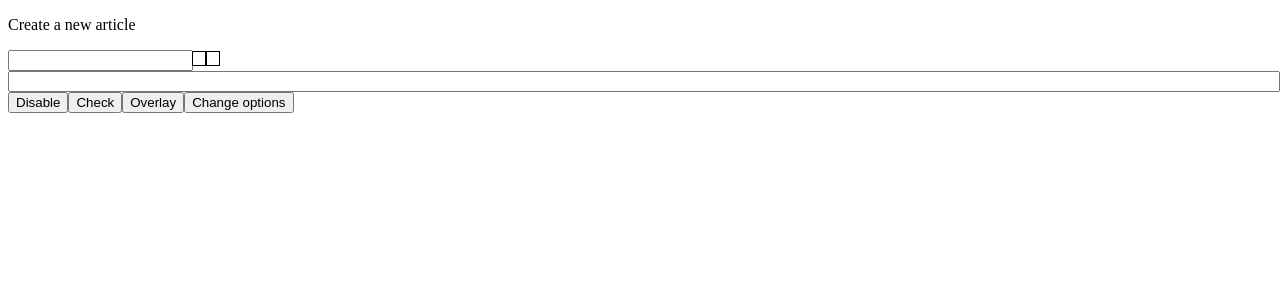
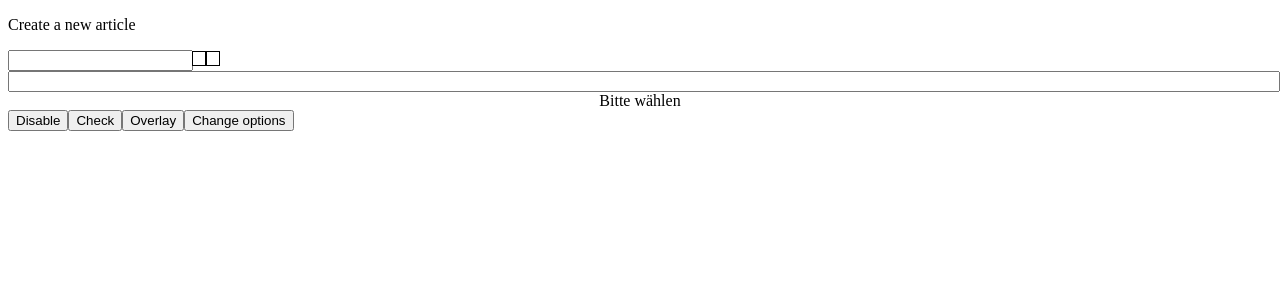
Before and after one commit to gabbersepp/react-components, a React app: page / in a window 1280 px wide. Shown: the top 300 px of the page. Built offline with nearby package versions, Linux system fonts and the light colour scheme.

Commit message:
add file selection element

```diff
--- /dev/null
+++ b/src/style/fileinput.scss
@@ -0,0 +1,12 @@
+.file-input {
+    & > input {
+        display: none;
+    }
+
+    & > label {
+        display: inline-block;
+        width: 100%;
+        cursor: pointer;
+        text-align: center;
+    }
+}
--- a/src/ts/components/TsComp.tsx
+++ b/src/ts/components/TsComp.tsx
@@ -7,6 +7,7 @@ import Checkbox, { CheckboxCrossTypes } from "./../elements/Checkbox";
 import StateUtils from "../utils/StateUtils";
 import { ISelectItem } from "../interfaces/ISelectItem";
 import Select from "./../elements/Select";
+import FileInput from "../elements/FileInput";
 
 let items: ISelectItem[] = [
     { key: "1", value: "text 1"},
@@ -48,6 +49,7 @@ export default class TsComp extends React.Component<any, any> {
                 <Checkbox crossType={CheckboxCrossTypes.GreenHook} disabled={this.state.chkDisabled} checked={this.state.chkChecked}/>
                 <Select options={this.state.selectionOptions} onChange={val => this.setState({selectedValue: val.value})}/>
                 <Label value={this.state.selectedValue}/>
+                <FileInput onChange={(file: File) => this.setState({selectedValue: file.name})} title="Bitte wählen" accept={[".jpg", ".gif"]}/>
                 <button onClick={() => this.toggle("chkDisabled")}>Disable</button>
                 <button onClick={() => this.toggle("chkChecked")}>Check</button>
                 <button onClick={() => showOkCancel("hallo", "msg").then(() => alert("ok"))}>Overlay</button>
--- /dev/null
+++ b/src/ts/elements/FileInput.tsx
@@ -0,0 +1,31 @@
+import * as React from "react";
+import { IFileUploadProps } from "../interfaces/IFileUploadProps";
+import { IFileUploadState } from "../interfaces/IFileUploadState";
+import "./../../style/fileinput.scss";
+
+export default class FileInput extends React.Component<IFileUploadProps, IFileUploadState> {
+    public render(): JSX.Element {
+        const accept: string[] = this.props.accept || [];
+        const acceptString: string = accept.reduce((pV: string, cV: string) => `${pV},${cV}`);
+
+        return (
+            <div className="file-input">
+                <input type="file" id="file" onChange={e => this.onChange(e.target.files)} multiple={!!this.props.multiple} accept={acceptString}></input>
+                <label htmlFor="file">{this.props.title}</label>
+            </div>
+        )
+    }
+
+    onChange(fileList: FileList) {
+        const files: File[] = [];
+        for (let i = 0; i < fileList.length; i++) {
+            files.push(fileList.item(i));
+        }
+
+        if (this.props.multiple) {
+            this.props.onChange(files)
+        } else {
+            this.props.onChange(files[0]);
+        }
+    }
+}
--- /dev/null
+++ b/src/ts/interfaces/IFileUploadState.d.ts
@@ -0,0 +1,3 @@
+export interface IFileUploadState {
+
+}
```
Also changed, not shown: src/ts/interfaces/IFileUploadProps.d.ts (added, +7 -0 lines).
